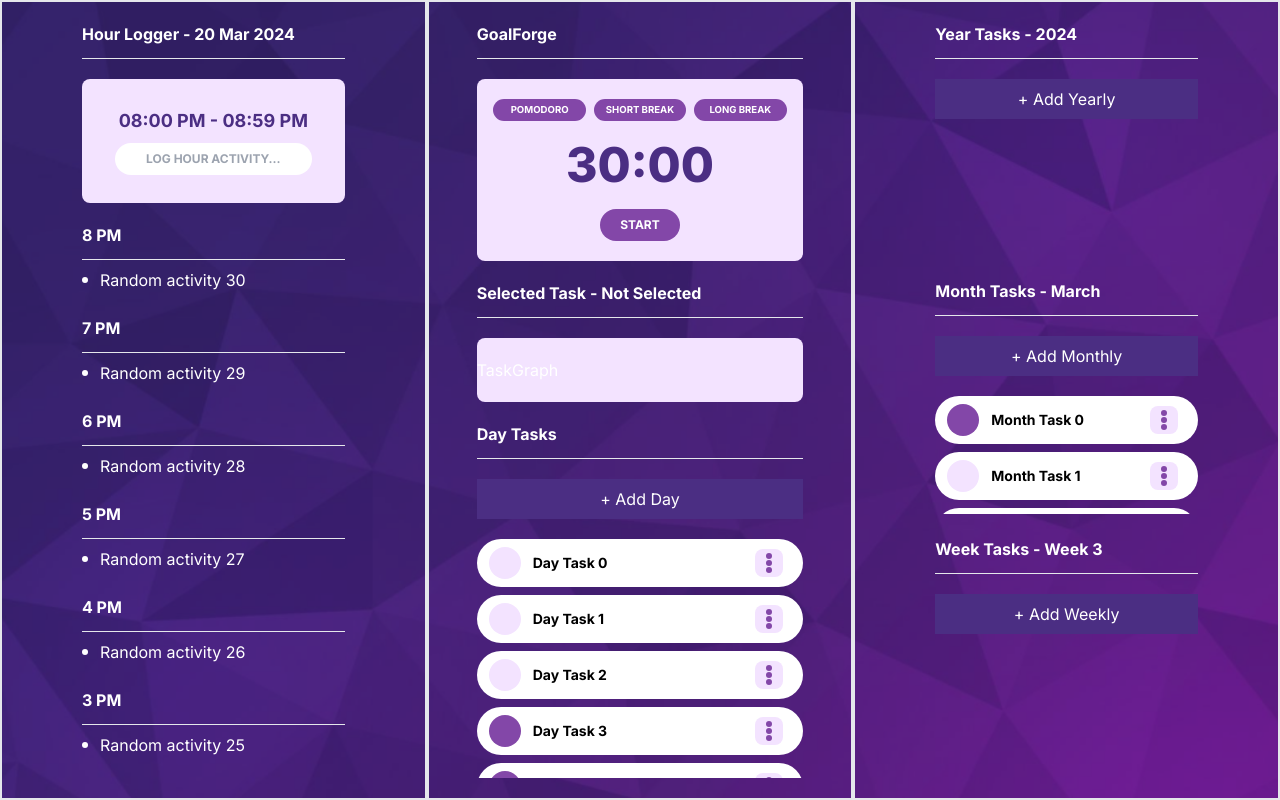
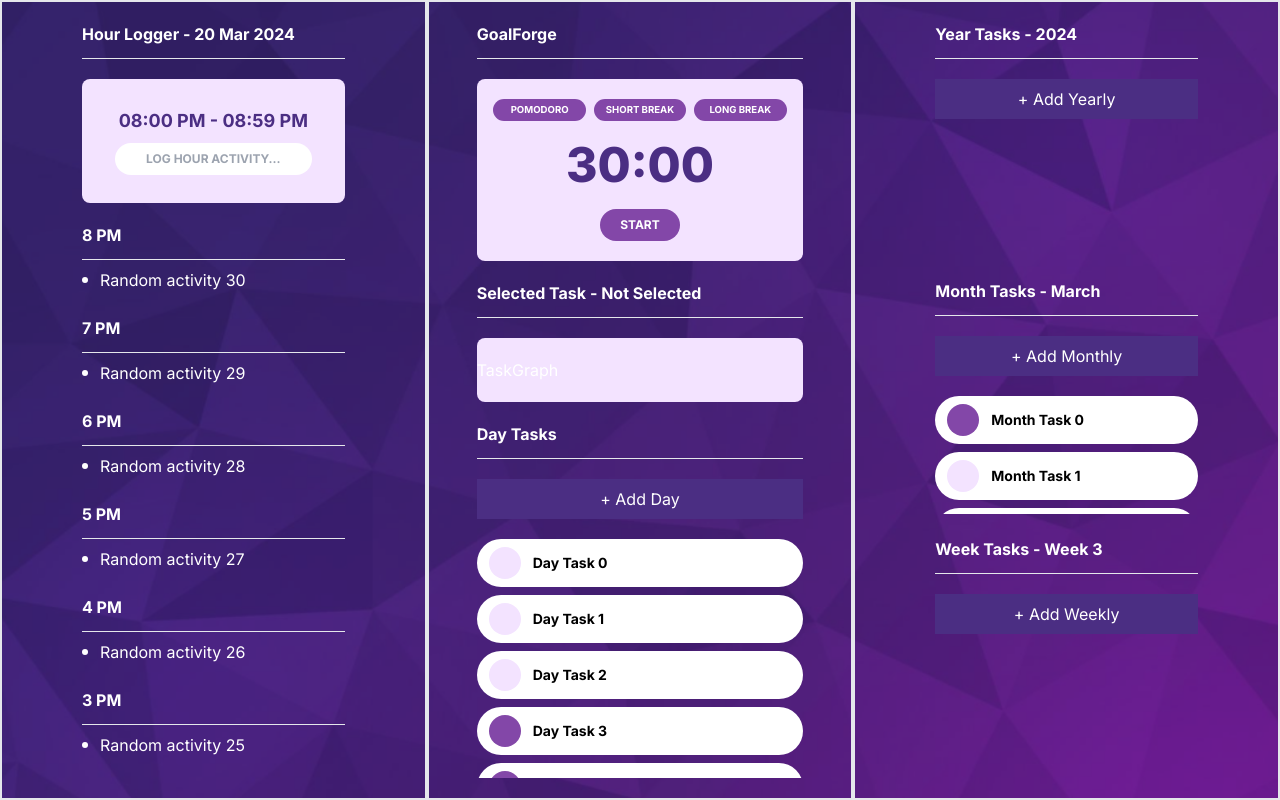
Before and after one commit to afutofu/goalforge, a Next.js app: page / in a window 1280 px wide. Built offline with nearby package versions, Linux system fonts and the light colour scheme.

Commit message:
KebabMenu only appears when todo item is hovered

```diff
--- a/src/components/KebabMenu.tsx
+++ b/src/components/KebabMenu.tsx
@@ -1,17 +1,22 @@
 import React, { type FC } from 'react';
 
-interface IKebabMenu extends React.ComponentPropsWithoutRef<'div'> {}
+interface IKebabMenu extends React.ComponentPropsWithoutRef<'div'> {
+  className?: string;
+}
 
 const Dots = () => {
   return (
-    <div className="p-[3px] rounded-full bg-secondary group-hover:bg-primary"></div>
+    <div className="p-[3px] rounded-full bg-secondary group-hover/kebab:bg-primary"></div>
   );
 };
 
-export const KebabMenu: FC<IKebabMenu> = ({ ...props }) => {
+export const KebabMenu: FC<IKebabMenu> = ({ className, ...props }) => {
   return (
     <div
-      className="group flex flex-col justify-between items-center bg-primary-light ml-auto h-7 w-7 p-1 rounded-lg cursor-pointer"
+      className={
+        'group/kebab flex flex-col justify-between items-center bg-primary-light ml-auto h-7 w-7 p-1 rounded-lg cursor-pointer transition ' +
+        (className ?? '')
+      }
       {...props}
     >
       <Dots />
--- a/src/components/TodoItem.tsx
+++ b/src/components/TodoItem.tsx
@@ -64,9 +64,12 @@ export const TodoItem: FC<ITodoItem> = ({ task, onEditTask, onDeleteTask }) => {
       )}
     >
       <div
-        className={clsx('px-3 py-2 pr-5 flex items-center cursor-pointer', {
-          hidden: open,
-        })}
+        className={clsx(
+          'group px-3 py-2 pr-5 flex items-center cursor-pointer',
+          {
+            hidden: open,
+          },
+        )}
       >
         <div
           className={clsx(
@@ -82,6 +85,7 @@ export const TodoItem: FC<ITodoItem> = ({ task, onEditTask, onDeleteTask }) => {
         />
         <span className="text-sm text-black font-bold">{task.name}</span>
         <KebabMenu
+          className="opacity-0 group-hover:opacity-100"
           onClick={() => {
             setOpen(true);
           }}
```
